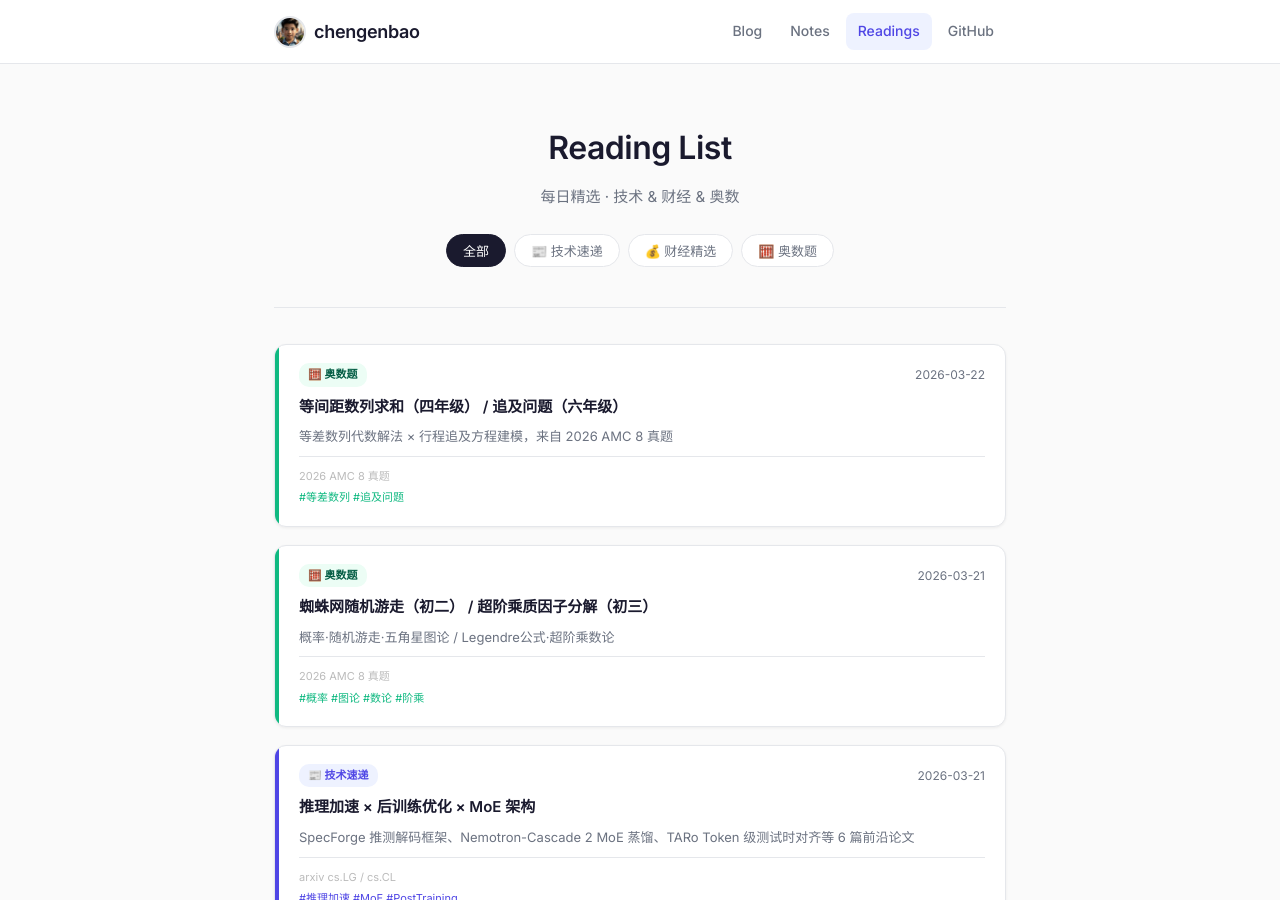
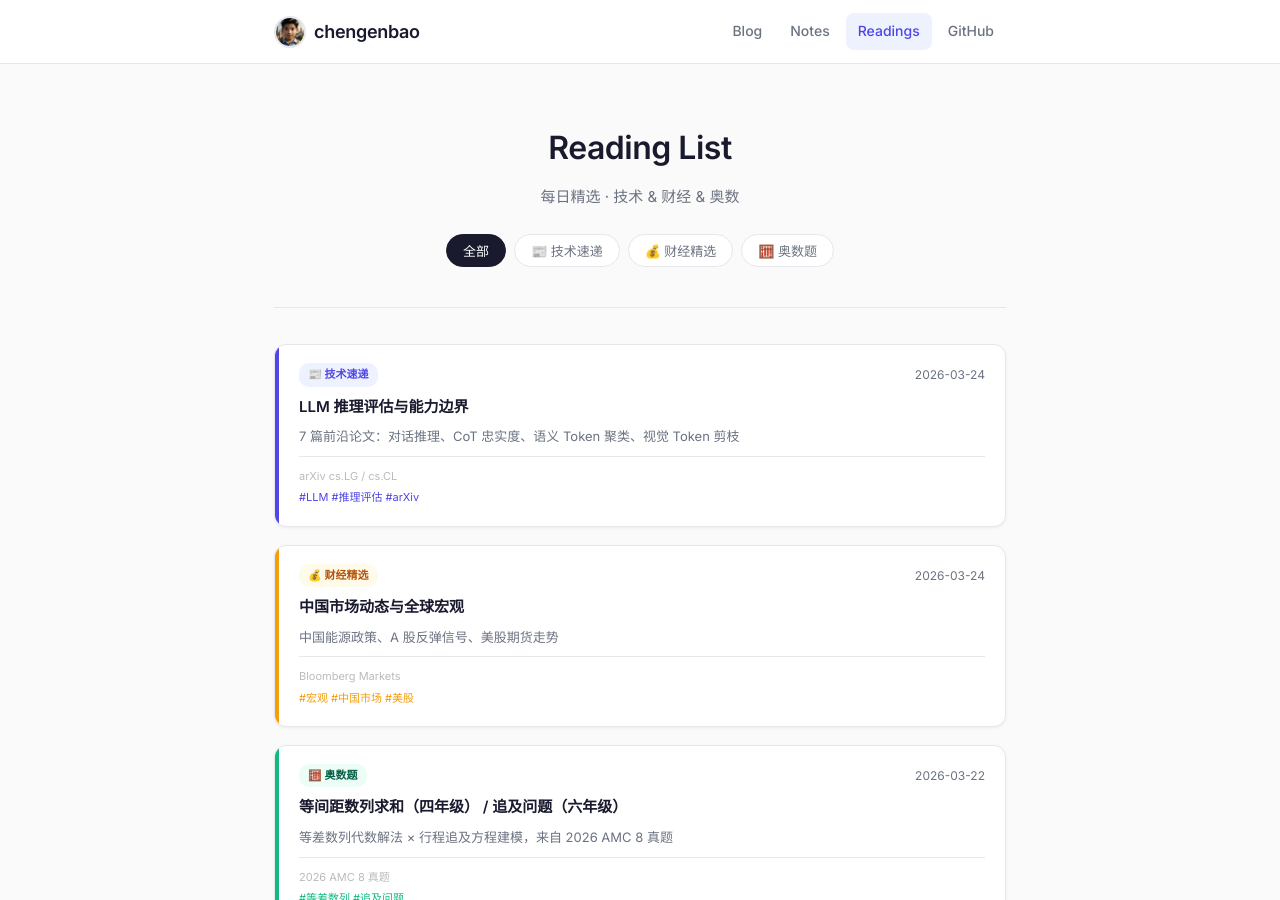
Before and after one commit to chengenbao/chengenbao.github.io, a Jekyll site: the page built from reading-list/index.md, in a window 1280 px wide and 900 px high. Built offline with Jekyll 4.4.1, drawn with Linux system fonts in a browser that asks for light colours.

Commit message:
Update reading list index with 2026-03-24 cards

```diff
--- a/reading-list/index.md
+++ b/reading-list/index.md
@@ -18,6 +18,36 @@ permalink: /reading-list/
   </div>
 
   <div class="rl-grid">
+<a class="rl-card tech" href="/reading-list/2026-03-24-tech-daily/">
+  <div class="rl-accent"></div>
+  <div class="rl-body">
+    <div class="rl-top">
+      <span class="rl-badge tech">📰 技术速递</span>
+      <time>2026-03-24</time>
+    </div>
+    <h2>LLM 推理评估与能力边界</h2>
+    <p>7 篇前沿论文：对话推理、CoT 忠实度、语义 Token 聚类、视觉 Token 剪枝</p>
+    <div class="rl-meta">
+      <span class="rl-source">arXiv cs.LG / cs.CL</span>
+      <span class="rl-tags">#LLM #推理评估 #arXiv</span>
+    </div>
+  </div>
+</a>
+<a class="rl-card finance" href="/reading-list/2026-03-24-finance-daily/">
+  <div class="rl-accent"></div>
+  <div class="rl-body">
+    <div class="rl-top">
+      <span class="rl-badge finance">💰 财经精选</span>
+      <time>2026-03-24</time>
+    </div>
+    <h2>中国市场动态与全球宏观</h2>
+    <p>中国能源政策、A 股反弹信号、美股期货走势</p>
+    <div class="rl-meta">
+      <span class="rl-source">Bloomberg Markets</span>
+      <span class="rl-tags">#宏观 #中国市场 #美股</span>
+    </div>
+  </div>
+</a>
 <a class="rl-card math" href="/reading-list/2026-03-22-math/">
   <div class="rl-accent"></div>
   <div class="rl-body">
```
